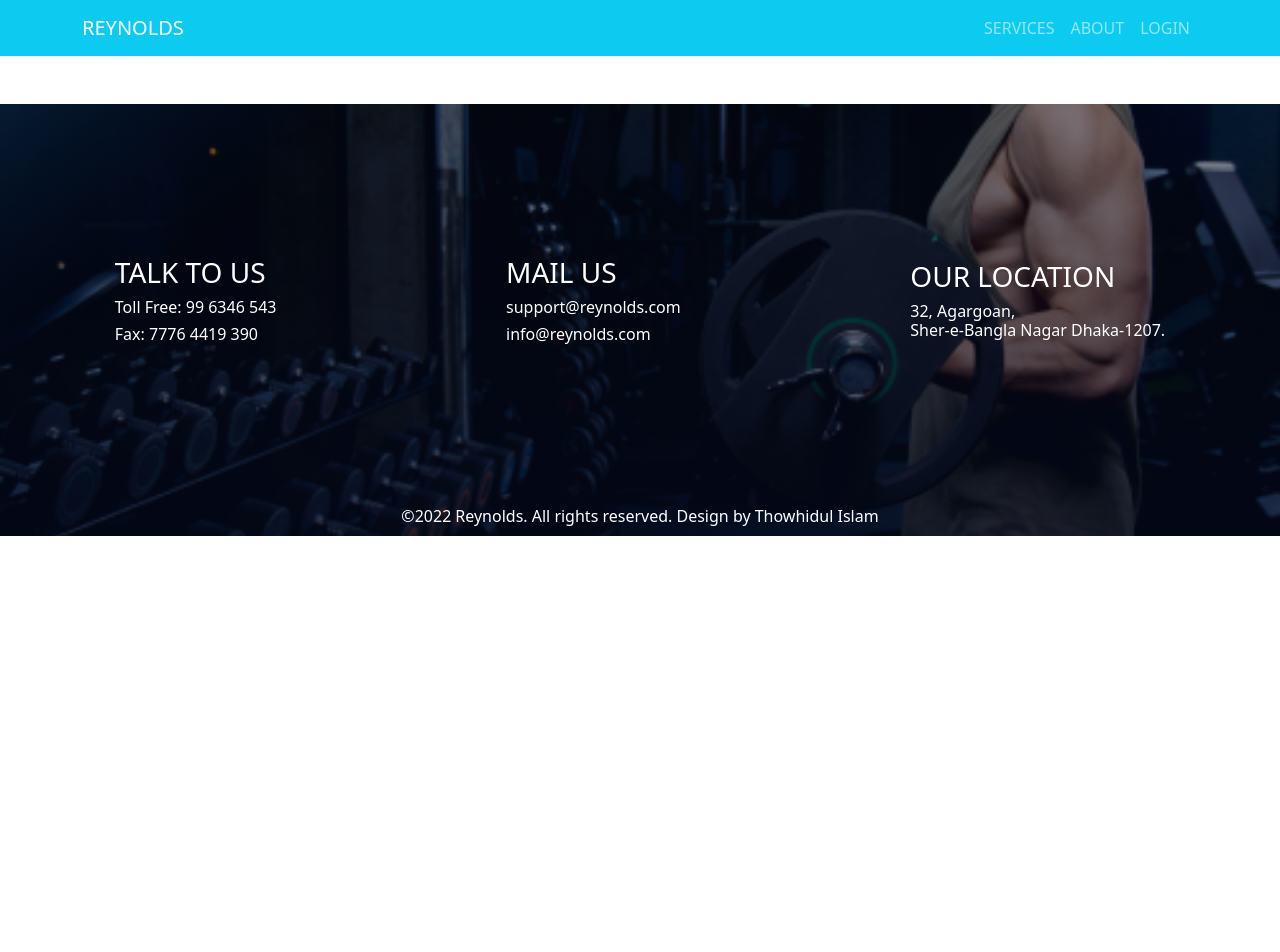
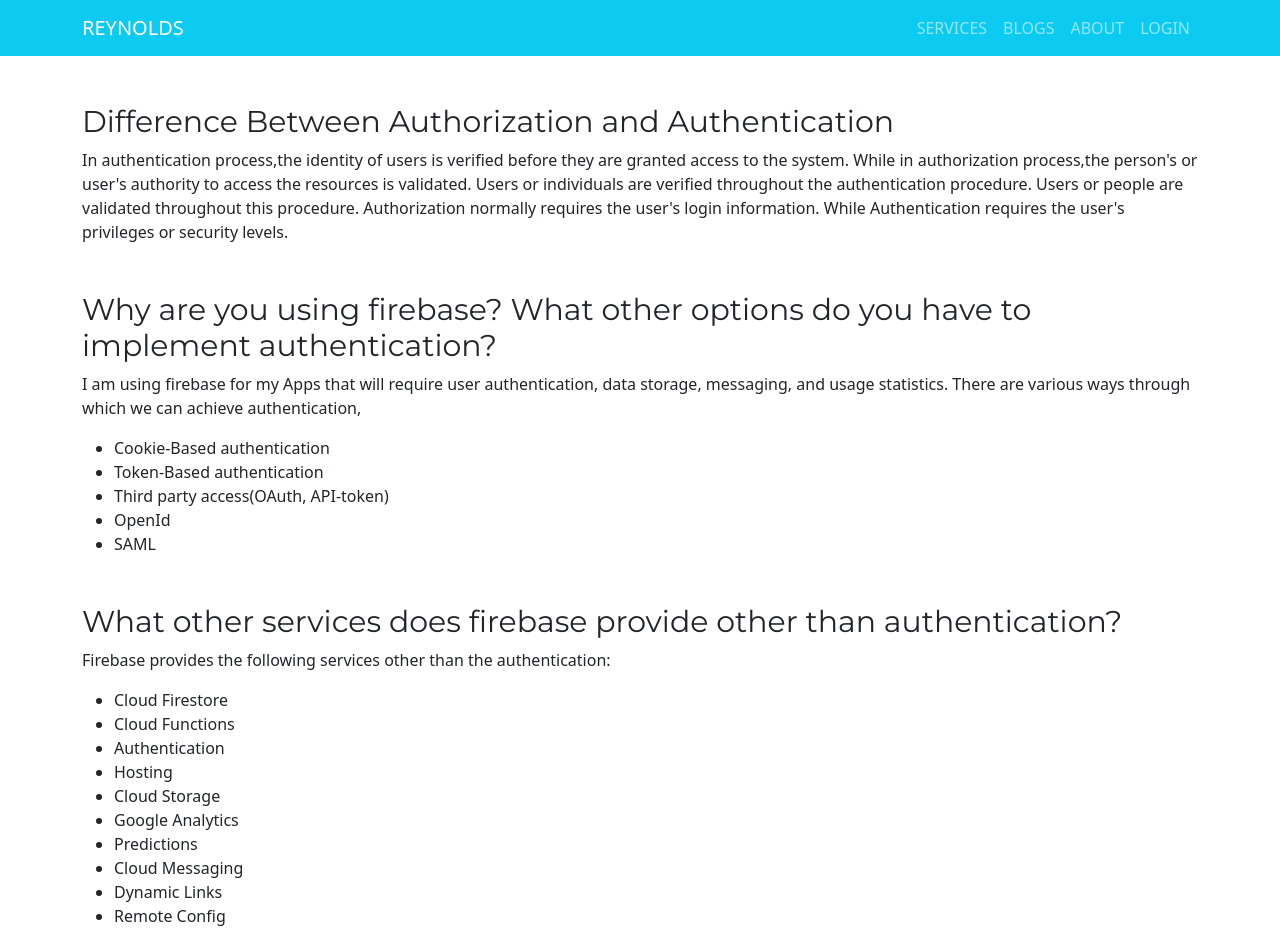
Before and after one commit to thowhidulislam/reynolds-trainer, a React (Create React App) app: page /blogs in a window 1280 px wide. Shown: the top 952 px of the page. Before the commit the page ends 800 px from the top, so only its background shows below. Built offline with nearby package versions, Linux system fonts and the light colour scheme; no server answers.

Commit message:
blogs section added

```diff
--- a/src/App.js
+++ b/src/App.js
@@ -1,8 +1,9 @@
 import { Route, Routes } from 'react-router-dom';
 import './App.css';
 import AboutMe from './Pages/AboutMe/AboutMe';
+import Blogs from './Pages/Blogs/Blogs';
 import CheckOut from './Pages/CheckOut/CheckOut';
-import Home from './Pages/Home/Home';
+import Home from './Pages/Home/Home/Home';
 import LogIn from './Pages/LogIn/LogIn/LogIn';
 import SignUp from './Pages/LogIn/SignUP/SignUp';
 import RequireAuth from './Pages/RequireAuth/RequireAuth';
@@ -24,10 +25,11 @@
           </RequireAuth>
         }>
         </Route>
+        <Route path='/blogs' element={<Blogs></Blogs>}></Route>
         <Route path='/about' element={<AboutMe></AboutMe>}></Route>
       </Routes>
       <Footer></Footer>
-    </div>
+    </div >
   );
 }
 
--- /dev/null
+++ b/src/Pages/Blogs/Blogs.css
@@ -0,0 +1,5 @@
+.blogs h3 {
+    font-family: 'Montserrat', sans-serif;
+    font-weight: 400;
+    font-size: 30px;
+}
--- /dev/null
+++ b/src/Pages/Blogs/Blogs.js
@@ -0,0 +1,39 @@
+import React from 'react';
+import { Container } from 'react-bootstrap';
+import './Blogs.css'
+
+const Blogs = () => {
+    return (
+        <Container className='blogs'>
+            <h3 className='mt-5'>Difference Between Authorization and Authentication</h3>
+            <p>In authentication process,the identity of users is verified before they are granted access to the system. While in authorization process,the person's or user's authority to access the resources is validated. Users or individuals are verified throughout the authentication procedure. Users or people are validated throughout this procedure. Authorization normally requires the user's login information. While Authentication requires the user's privileges or security levels.</p>
+            <h3 className='mt-5'>Why are you using firebase? What other options do you have to implement authentication?</h3>
+            <p>I am using firebase for my Apps that will require user authentication, data storage, messaging, and usage statistics. There are various ways through which we can achieve authentication,
+                <ul className='mt-3'>
+                    <li> Cookie-Based authentication</li>
+                    <li>Token-Based authentication</li>
+                    <li>Third party access(OAuth, API-token)</li>
+                    <li>OpenId</li>
+                    <li>SAML</li>
+                </ul>
+            </p>
+            <h3 className='mt-5'> What other services does firebase provide other than authentication?</h3>
+            <p>Firebase provides the following services other than the authentication:
+                <ul className='mt-3'>
+                    <li>Cloud Firestore</li>
+                    <li>Cloud Functions</li>
+                    <li>Authentication</li>
+                    <li>Hosting</li>
+                    <li>Cloud Storage</li>
+                    <li>Google Analytics</li>
+                    <li>Predictions</li>
+                    <li>Cloud Messaging</li>
+                    <li>Dynamic Links</li>
+                    <li>Remote Config</li>
+                </ul>
+            </p>
+        </Container>
+    );
+};
+
+export default Blogs;
--- a/src/Pages/Home/Home.js
+++ /dev/null
@@ -1,16 +0,0 @@
-import React from 'react';
-import AboutMe from '../AboutMe/AboutMe';
-import Services from '../Services/Services';
-import Banner from './Banner/Banner';
-
-const Home = () => {
-    return (
-        <div>
-            <Banner></Banner>
-            <AboutMe></AboutMe>
-            <Services></Services>
-        </div>
-    );
-};
-
-export default Home;
--- /dev/null
+++ b/src/Pages/Home/Home/Home.js
@@ -0,0 +1,15 @@
+import React from 'react';
+import AboutMe from '../../AboutMe/AboutMe';
+import Services from '../../Services/Services';
+import Banner from '../Banner/Banner';
+
+const Home = () => {
+    return (
+        <>
+            <Banner></Banner>
+            <Services></Services>
+        </>
+    );
+};
+
+export default Home;
--- a/src/Pages/Services/Services.js
+++ b/src/Pages/Services/Services.js
@@ -23,7 +23,7 @@
                 ></Service>)
             }
 
-        </Container >
+        </Container>
 
     );
 };
--- a/src/Pages/Shared/Header/Header.js
+++ b/src/Pages/Shared/Header/Header.js
@@ -14,12 +14,13 @@
     return (
         <Navbar collapseOnSelect expand="lg" bg="info" variant="dark">
             <Container>
-                <Navbar.Brand href="/home">REYNOLDS</Navbar.Brand>
+                <Navbar.Brand as={Link} to="/home">REYNOLDS</Navbar.Brand>
                 <Navbar.Toggle aria-controls="responsive-navbar-nav" />
                 <Navbar.Collapse id="responsive-navbar-nav">
                     <Nav className='ms-auto'>
                         <Nav.Link href="home#services">SERVICES</Nav.Link>
-                        <Nav.Link href="#pricing">ABOUT</Nav.Link>
+                        <Nav.Link as={Link} to="/blogs">BLOGS</Nav.Link>
+                        <Nav.Link as={Link} to="/about">ABOUT</Nav.Link>
                         {
                             user
                                 ?
```
